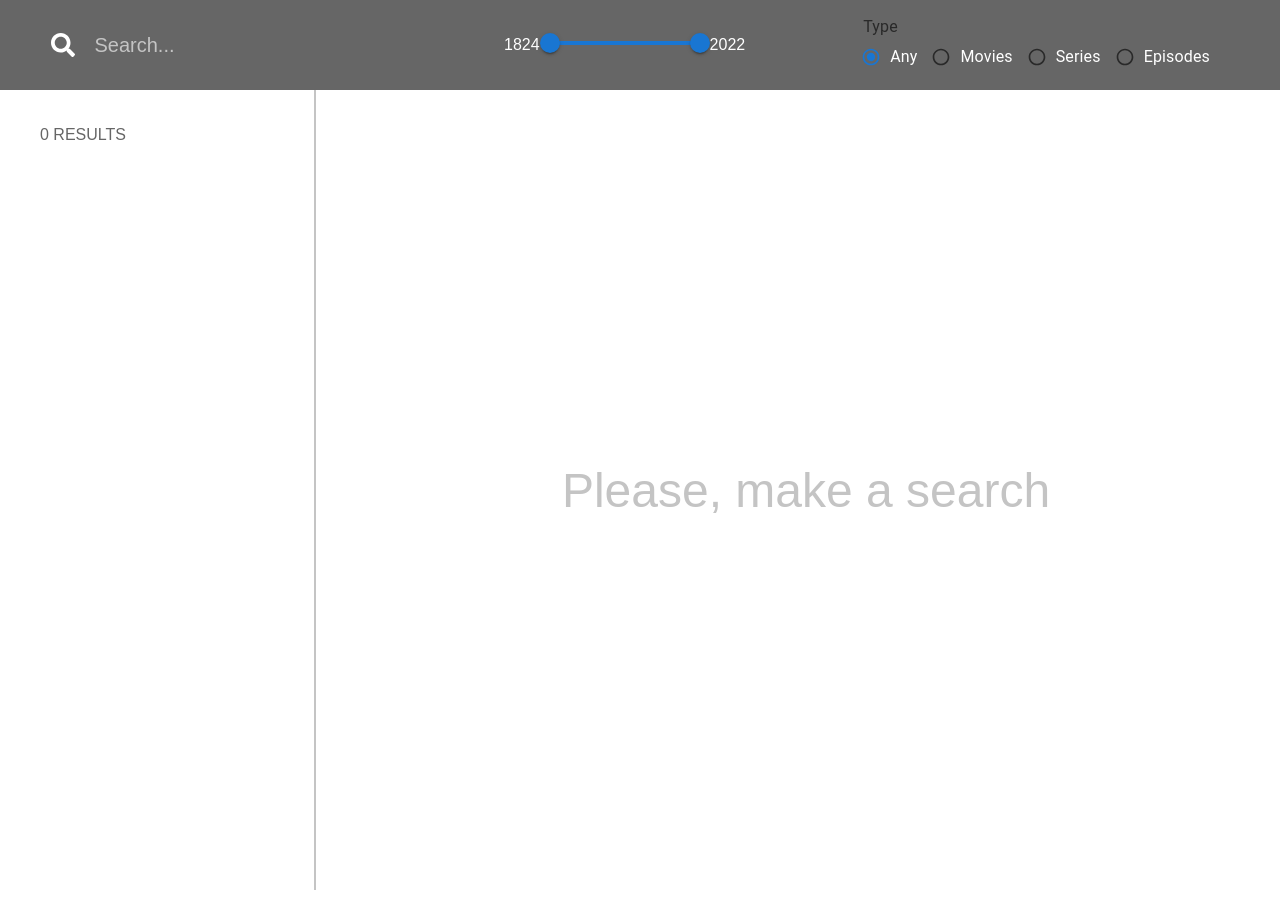
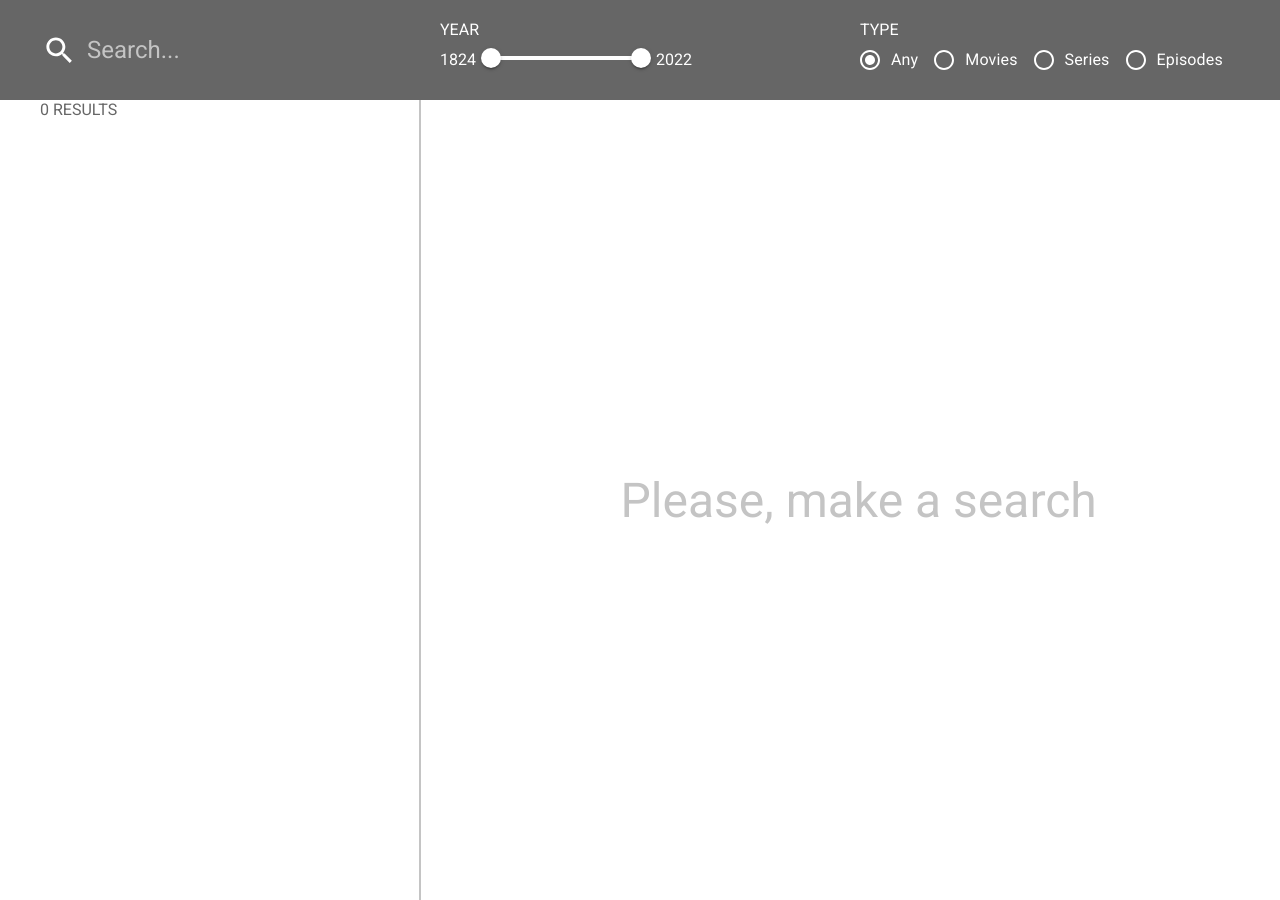
Before and after one commit to olimstv/omdb-movie-search, a React (Create React App) app: page / in a window 1280 px wide. Built offline with nearby package versions, Linux system fonts and the light colour scheme.

Commit message:
finish Seatch component styling

```diff
--- a/package.json
+++ b/package.json
@@ -5,6 +5,7 @@
   "dependencies": {
     "@emotion/react": "^11.7.1",
     "@emotion/styled": "^11.6.0",
+    "@mui/icons-material": "^5.4.1",
     "@mui/material": "^5.4.1",
     "@testing-library/jest-dom": "^5.16.2",
     "@testing-library/react": "^12.1.2",
--- a/public/index.html
+++ b/public/index.html
@@ -10,34 +10,18 @@
       content="Web site created using create-react-app"
     />
     <link rel="apple-touch-icon" href="%PUBLIC_URL%/logo192.png" />
-    <!--
-      manifest.json provides metadata used when your web app is installed on a
-      user's mobile device or desktop. See https://developers.google.com/web/fundamentals/web-app-manifest/
-    -->
+    <link
+            rel="stylesheet"
+            href="https://fonts.googleapis.com/css?family=Roboto:300,400,500,700&display=swap"
+    />
+
     <link rel="manifest" href="%PUBLIC_URL%/manifest.json" />
-    <!--
-      Notice the use of %PUBLIC_URL% in the tags above.
-      It will be replaced with the URL of the `public` folder during the build.
-      Only files inside the `public` folder can be referenced from the HTML.
 
-      Unlike "/favicon.ico" or "favicon.ico", "%PUBLIC_URL%/favicon.ico" will
-      work correctly both with client-side routing and a non-root public URL.
-      Learn how to configure a non-root public URL by running `npm run build`.
-    -->
     <title>React App</title>
   </head>
   <body>
     <noscript>You need to enable JavaScript to run this app.</noscript>
     <div id="root"></div>
-    <!--
-      This HTML file is a template.
-      If you open it directly in the browser, you will see an empty page.
 
-      You can add webfonts, meta tags, or analytics to this file.
-      The build step will place the bundled scripts into the <body> tag.
-
-      To begin the development, run `npm start` or `yarn start`.
-      To create a production bundle, use `npm run build` or `yarn build`.
-    -->
   </body>
 </html>
--- a/src/App.css
+++ b/src/App.css
@@ -2,17 +2,6 @@
   --primary-color: #666;
   --secondary-color: #ffa200;
   --light-gray: #c4c4c4;
-}
-/* css reset */
-* {
-  margin: 0;
-  padding: 0;
-  box-sizing: border-box;
-}
-
-/* General Styling */
-body {
-  font-family: Arial, Helvetica, sans-serif;
 }
 
 /* Search Component */
@@ -21,7 +10,7 @@ body {
   grid-template-columns: 1fr 2fr;
   grid-gap: 20px;
   background: var(--primary-color);
-  height: 90px;
+  height: 100px;
   width: 100%;
   color: #fff;
 }
@@ -30,6 +19,10 @@ body {
   justify-content: center;
   align-items: center;
 }
+#search-box > input[type='text'] {
+  font-size: 1.5rem;
+}
+
 #search input {
   /* width: 100%; */
   /* -webkit-appearance: none; */
@@ -45,7 +38,7 @@ body {
 }
 #search input::placeholder {
   color: var(--light-gray);
-  font-size: 1.25rem;
+  font-size: 1.5rem;
   transition: color 0.2s ease;
 }
 #search input:focus::placeholder {
@@ -57,27 +50,38 @@ body {
 }
 
 /* Filter */
+#filter * {
+  color: #fff
+}
 #filter {
   display: flex;
   justify-content: space-around;
   align-items: center;
   width: 100%;
 }
-.years-filter {
+#years-filter,
+#types-filter{
+  text-align: center;
+  height: 100%;
+  width: 100%;
   display: flex;
-
+  flex-direction: column;
   justify-content: center;
+  align-items: flex-start;
+}
+.year-slider {
+  width: 100%;
+  display: flex;
+  justify-content: flex-start;
   align-items: center;
+  margin: 4px auto;
 }
-.years-filter > span {
-  margin: auto 10px;
-}
-
+/*Main area*/
 #showcase{
   display: grid;
-  grid-template-columns: 1fr 3fr;
+  grid-template-columns: 1fr 2fr;
   grid-template-areas:
-    /*'list details'*/
+
     'list          details';
   height: 100vh;
    grid-gap: 1rem;
@@ -85,9 +89,9 @@ body {
 }
 .results-count {
   grid-area: results-count;
-  display: flex;
-  justify-content: start;
-  align-items: center;
+  /*display: flex;*/
+  /*justify-content: start;*/
+  /*align-items: center;*/
   padding: 0 40px;
   width: 80%;
   height: 90px;
--- a/src/components/Movies.js
+++ b/src/components/Movies.js
@@ -5,7 +5,7 @@ const Movies = ({ movies, handleMovieItemClick }) => {
   const counterStr =
     movies.length < MAX_MOVIES_TO_SHOW
       ? `${movies.length} results`
-      : `${MAX_MOVIES_TO_SHOW}+`;
+      : `${MAX_MOVIES_TO_SHOW}+ results`;
   return (
     <div id='movies-container'>
       <div className='results-count'>
--- a/src/components/Search.js
+++ b/src/components/Search.js
@@ -1,4 +1,4 @@
-import { FaSearch } from 'react-icons/fa';
+// import { FaSearch } from 'react-icons/fa';
 import Box from '@mui/material/Box';
 import Slider from '@mui/material/Slider';
 import Radio from '@mui/material/Radio';
@@ -6,6 +6,27 @@ import RadioGroup from '@mui/material/RadioGroup';
 import FormControlLabel from '@mui/material/FormControlLabel';
 import FormControl from '@mui/material/FormControl';
 import FormLabel from '@mui/material/FormLabel';
+import SearchIcon from '@mui/icons-material/Search'
+import {styled} from "@mui/material/styles";
+
+
+
+const StyledSlider = styled(Slider)(({theme})=>({
+  color: '#fff',
+  '& .MuiSlider-thumb': {
+    '&:hover': {
+      boxShadow: '0px 0px 0px 8px rgba(255, 255, 255, 0.16)'
+    }
+  }
+}))
+const StyledRadio = styled(Radio)(({theme})=>({
+  color: '#fff',
+  '& .css-vqmohf-MuiButtonBase-root-MuiRadio-root': {
+    '&:hover': {
+      backgroundColor: 'none'
+    }
+  }
+}))
 
 const Search = ({
   searchTerm,
@@ -21,10 +42,11 @@ const Search = ({
   searchKeyPress
 }) => {
   return (
+
       <div id='search'>
         <div id='search-box'>
           <label htmlFor='search'></label>
-          <FaSearch className='search-icon'/>
+          <SearchIcon fontSize='large'/>
           <input
               type='text'
               placeholder='Search...'
@@ -36,10 +58,14 @@ const Search = ({
         <div id='filter'>
 
           {/*Years Filter*/}
-          <div className="years-filter">
+          <div id="years-filter">
+            {/*<FormControl>*/}
+            <Box sx={{textTransform: 'uppercase'}} id="">Year</Box>
+            <div className='year-slider'>
             <span>{yearSliderValue[0]}</span>
-            <Box sx={{width: 150}}>
-              <Slider
+            <Box sx={{width: 150, margin:'auto 15px'}}>
+              <StyledSlider
+
                   getAriaLabel={() => 'Years'}
                   value={yearSliderValue}
                   onChange={(event, newValue) =>
@@ -52,13 +78,14 @@ const Search = ({
               />
             </Box>
             <span>{yearSliderValue[1]}</span>
-
+              {/*</FormControl>*/}
+            </div>
           </div>
 
           {/* Type Filter */}
-
-          <FormControl>
-            <FormLabel id="">Type</FormLabel>
+          <div id="types-filter">
+          {/*<FormControl>*/}
+            <Box sx={{textTransform: 'uppercase'}} id="">Type</Box>
             <RadioGroup row>
               {MOVIE_TYPE_TO_FILTER_VALUE.map(({title, filter}, index)=>{
                 return (
@@ -66,15 +93,15 @@ const Search = ({
                         key={filter}
                         value={filter}
                         checked={movieTypeIndex === index}
-                        control={<Radio size='small' />}
+                        control={<StyledRadio size='medium' />}
                         onChange={handleMovieTypeChange.bind(null, index)}
                         label={title}
                     />
                 )
               })}
             </RadioGroup>
-          </FormControl>
-
+          {/*</FormControl>*/}
+          </div>
         </div>
       </div>
   );
--- a/src/index.css
+++ b/src/index.css
@@ -1,13 +1,6 @@
-body {
+* {
   margin: 0;
-  font-family: -apple-system, BlinkMacSystemFont, 'Segoe UI', 'Roboto', 'Oxygen',
-    'Ubuntu', 'Cantarell', 'Fira Sans', 'Droid Sans', 'Helvetica Neue',
-    sans-serif;
-  -webkit-font-smoothing: antialiased;
-  -moz-osx-font-smoothing: grayscale;
+  padding: 0;
+  box-sizing: border-box;
+  font-family: 'Roboto';
 }
-
-code {
-  font-family: source-code-pro, Menlo, Monaco, Consolas, 'Courier New',
-    monospace;
-}
```
Also changed, not shown: 2 other files (tests, documents, lock files or other folders).
